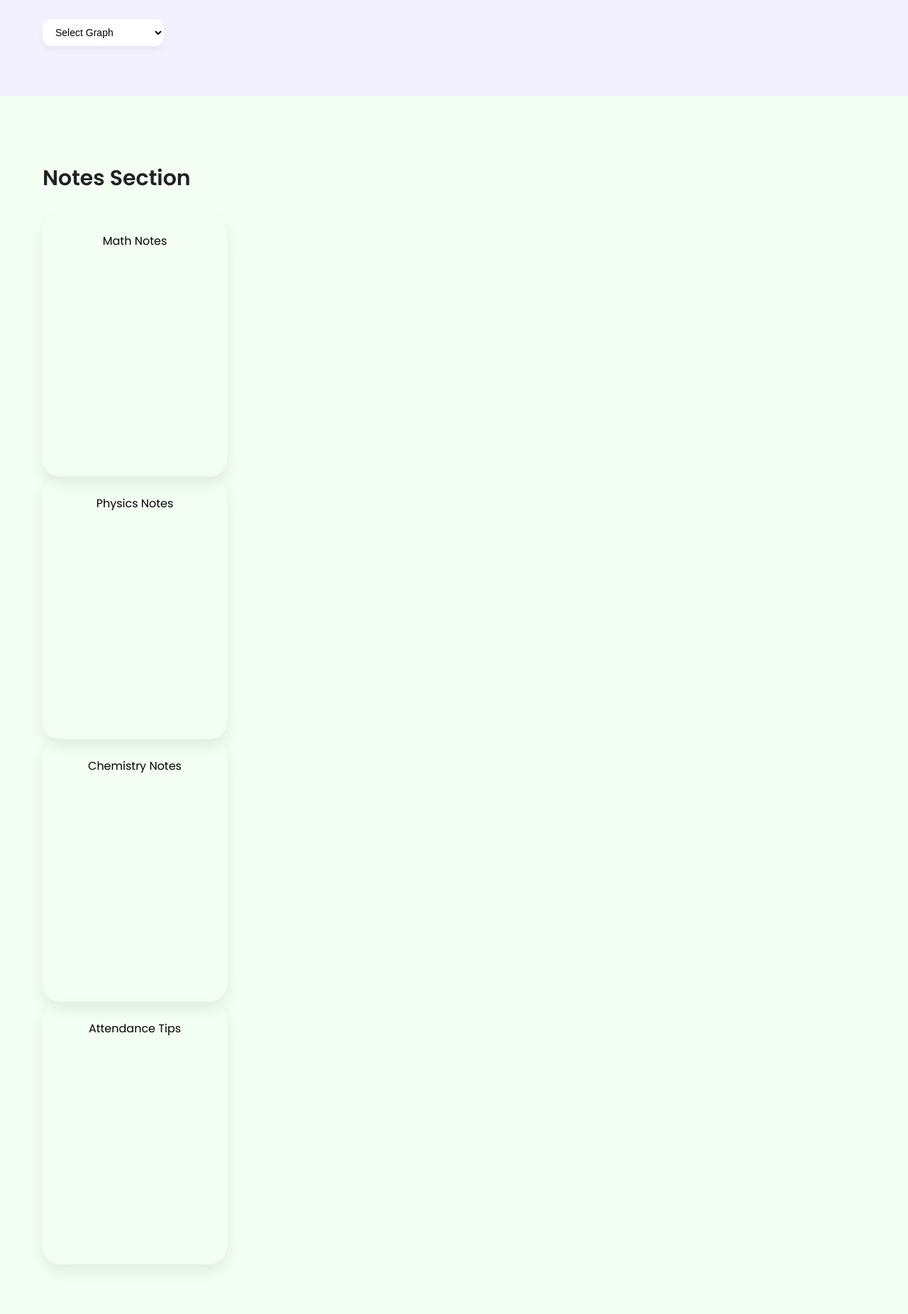
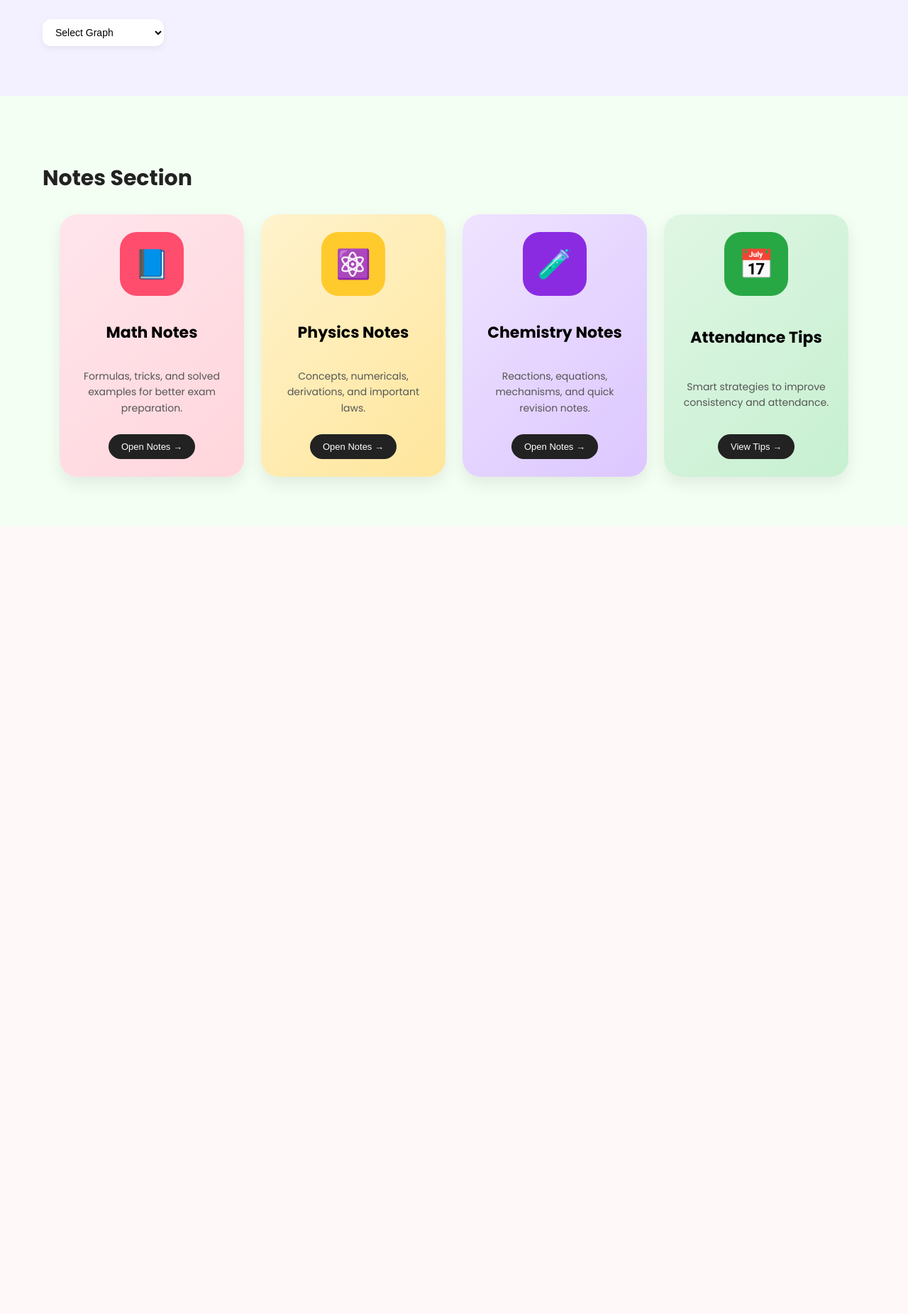
Before and after one commit to vidyansl18-ops/student-performance-analytics, a Flask app: page / in a window 1280 px wide. Shown: the part 1400-3252 px from the top of the page at 71% size. After the commit the page ends 2096 px from the top, so only its background shows below. Run offline with Flask 3, Linux system fonts and the light colour scheme.

Commit message:
Update index.html

```diff
--- a/templates/index.html
+++ b/templates/index.html
@@ -1,9 +1,11 @@
 <!DOCTYPE html>
 <html>
+
 <head>
     <title>Edulytics Dashboard</title>
 
-    <link href="https://fonts.googleapis.com/css2?family=Poppins:wght@300;400;600&display=swap" rel="stylesheet">
+    <link href="https://fonts.googleapis.com/css2?family=Poppins:wght@300;400;600;700&display=swap"
+        rel="stylesheet">
 
     <link rel="stylesheet" href="{{ url_for('static', filename='style.css') }}">
 
@@ -65,7 +67,7 @@
 
     </section>
 
-<!-- GRAPHS (SELECTABLE - IMPORTANT CHANGE) -->
+    <!-- GRAPHS -->
     <section id="graphs">
 
         <h2>Graphs Viewer</h2>
@@ -92,14 +94,73 @@
     <!-- NOTES -->
     <section id="notes">
 
-    <h2>Notes Section</h2>
+        <h2 class="notes-title">Notes Section</h2>
 
-    <div class="notes">
+        <div class="notes-container">
 
-        <div class="note-card">Math Notes</div>
-        <div class="note-card">Physics Notes</div>
-        <div class="note-card">Chemistry Notes</div>
-        <div class="note-card">Attendance Tips</div>
+            <!-- MATH -->
+            <div class="note-card math">
+
+                <div class="note-icon">📘</div>
+
+                <h3>Math Notes</h3>
+
+                <p>
+                    Formulas, tricks, and solved examples
+                    for better exam preparation.
+                </p>
+
+                <button>Open Notes →</button>
+
+            </div>
+
+            <!-- PHYSICS -->
+            <div class="note-card physics">
+
+                <div class="note-icon">⚛️</div>
+
+                <h3>Physics Notes</h3>
+
+                <p>
+                    Concepts, numericals, derivations,
+                    and important laws.
+                </p>
+
+                <button>Open Notes →</button>
+
+            </div>
+
+            <!-- CHEMISTRY -->
+            <div class="note-card chemistry">
+
+                <div class="note-icon">🧪</div>
+
+                <h3>Chemistry Notes</h3>
+
+                <p>
+                    Reactions, equations, mechanisms,
+                    and quick revision notes.
+                </p>
+
+                <button>Open Notes →</button>
+
+            </div>
+
+            <!-- ATTENDANCE -->
+            <div class="note-card attendance">
+
+                <div class="note-icon">📅</div>
+
+                <h3>Attendance Tips</h3>
+
+                <p>
+                    Smart strategies to improve
+                    consistency and attendance.
+                </p>
+
+                <button>View Tips →</button>
+
+            </div>
 
         </div>
 
@@ -109,19 +170,19 @@
 
         const students = {{ students | tojson }};
 
-function showStudent(i){
+        function showStudent(i) {
             let s = students[i];
             document.getElementById("studentInfo").innerHTML =
-        "<h3>"+s.Name+"</h3>"+
-        "<p>Math: "+s.Math+"</p>"+
-        "<p>Physics: "+s.Physics+"</p>"+
-        "<p>Chemistry: "+s.Chemistry+"</p>"+
-        "<p>Attendance: "+s.Attendance+"</p>"+
-        "<p>Total: "+s.Total+"</p>";
+                "<h3>" + s.Name + "</h3>" +
+                "<p>Math: " + s.Math + "</p>" +
+                "<p>Physics: " + s.Physics + "</p>" +
+                "<p>Chemistry: " + s.Chemistry + "</p>" +
+                "<p>Attendance: " + s.Attendance + "</p>" +
+                "<p>Total: " + s.Total + "</p>";
         }
 
-function showGraph(id){
-    let graphs = ["g1","g2","g3","g4"];
+        function showGraph(id) {
+            let graphs = ["g1", "g2", "g3", "g4"];
             graphs.forEach(g => {
                 document.getElementById(g).style.display = "none";
             });
@@ -131,4 +192,5 @@ function showGraph(id){
     </script>
 
 </body>
+
 </html>
```
Lines whose indentation alone changed are shown as unchanged.
